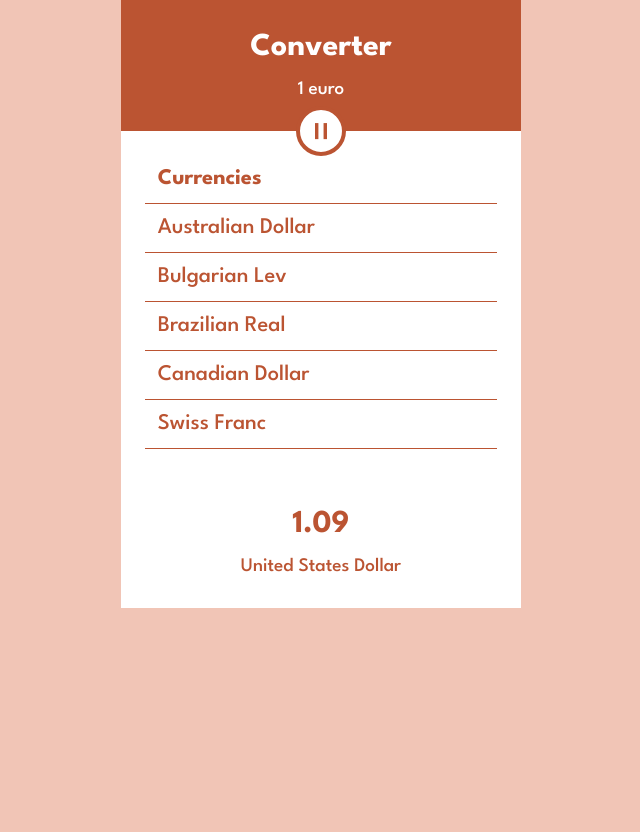
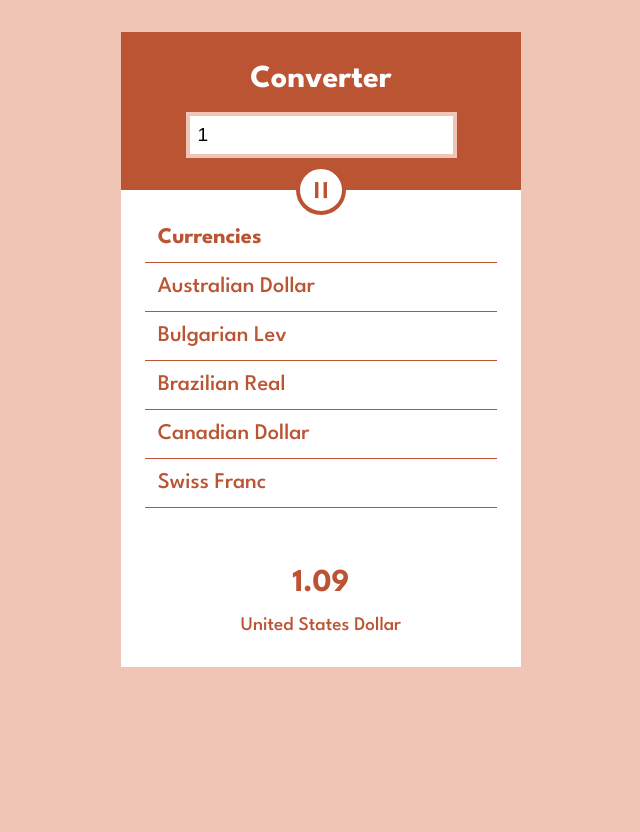
Before and after one commit to GhislainFaure/ReactConverter, a React app: page / in a window 1280 px wide. Shown: the whole page, without its empty margins (319-959 px from the left). Before the commit the page ends 800 px from the top, so only its background shows below. Built offline with nearby package versions, Linux system fonts and the light colour scheme.

Commit message:
ajout d'un input dans le composant Header + style de cet input

```diff
--- a/src/components/Currencies/index.js
+++ b/src/components/Currencies/index.js
@@ -2,13 +2,17 @@ import PropTypes from "prop-types";
 import "./style.scss";
 
 // == Composant
-function Currencies({ currencies }) {
+function Currencies({ currencies, onCurrencyClick }) {
   return (
     <div className="currencies">
       <h2 className="currencies__title">Currencies</h2>
       <ul className="currencies__list">
         {currencies.map((currency) => (
-          <li key={currency.name} className="currencies__list__item">
+          <li
+            key={currency.name}
+            className="currencies__list__item"
+            onClick={() => onCurrencyClick(currency.name)}
+          >
             {currency.name}
           </li>
         ))}
--- a/src/components/Header/index.js
+++ b/src/components/Header/index.js
@@ -6,7 +6,12 @@ function Header({ baseAmount }) {
   return (
     <header className="header">
       <h1 className="header__title">Converter</h1>
-      <p className="header__base-amount">{baseAmount} euro</p>
+      <input
+        type="number"
+        className="header__input"
+        placeholder="Montant en euro"
+        value={baseAmount}
+      />
     </header>
   );
 }
--- a/src/components/Header/style.scss
+++ b/src/components/Header/style.scss
@@ -10,8 +10,12 @@
     font-size: 2rem;
     font-weight: bold;
   }
-  &__base-amount {
+
+  &__input {
+    background-color: vars.$distinctColor;
+    border: 4px solid vars.$alternativeColor;
+    padding: 0.5rem;
+    font-size: 1.2rem;
     margin-top: 1rem;
-    font-size: 1.2rem;
   }
 }
--- a/src/components/app/index.js
+++ b/src/components/app/index.js
@@ -19,6 +19,7 @@ class App extends React.Component {
       selectedCurrency: "United States Dollar",
     };
     this.handleButtonclick = this.handleButtonclick.bind(this);
+    this.handleCurrencyClick = this.handleCurrencyClick.bind(this);
   }
 
   handleButtonclick() {
@@ -39,6 +40,13 @@ class App extends React.Component {
     return convertedAmount;
   }
 
+  handleCurrencyClick(newCurrency) {
+    const currencyClicked = newCurrency;
+    this.setState({
+      selectedCurrency: currencyClicked,
+    });
+  }
+
   render() {
     return (
       <div className="app">
@@ -47,7 +55,12 @@ class App extends React.Component {
           onButtonClick={this.handleButtonclick}
           isOpen={this.state.isListOpen}
         />
-        {this.state.isListOpen && <Currencies currencies={currenciesList} />}
+        {this.state.isListOpen && (
+          <Currencies
+            currencies={currenciesList}
+            onCurrencyClick={this.handleCurrencyClick}
+          />
+        )}
         <Result
           value={this.makeConversion()}
           selectedCurrency={this.state.selectedCurrency}
--- a/src/components/app/style.scss
+++ b/src/components/app/style.scss
@@ -2,7 +2,7 @@
 
 .app {
   width: 400px;
-  margin: 1rem auto;
-  text-align: center;
+  margin: 2rem auto;
+  // text-align: center;
   height: 100vh;
 }
--- a/src/styles/index.scss
+++ b/src/styles/index.scss
@@ -6,9 +6,9 @@ body {
   background: vars.$alternativeColor;
 }
 #root {
-  display: flex;
-  justify-content: center;
-  align-items: center;
+  // display: flex;
+  // justify-content: center;
+  // align-items: center;
 }
 
 html,
```
